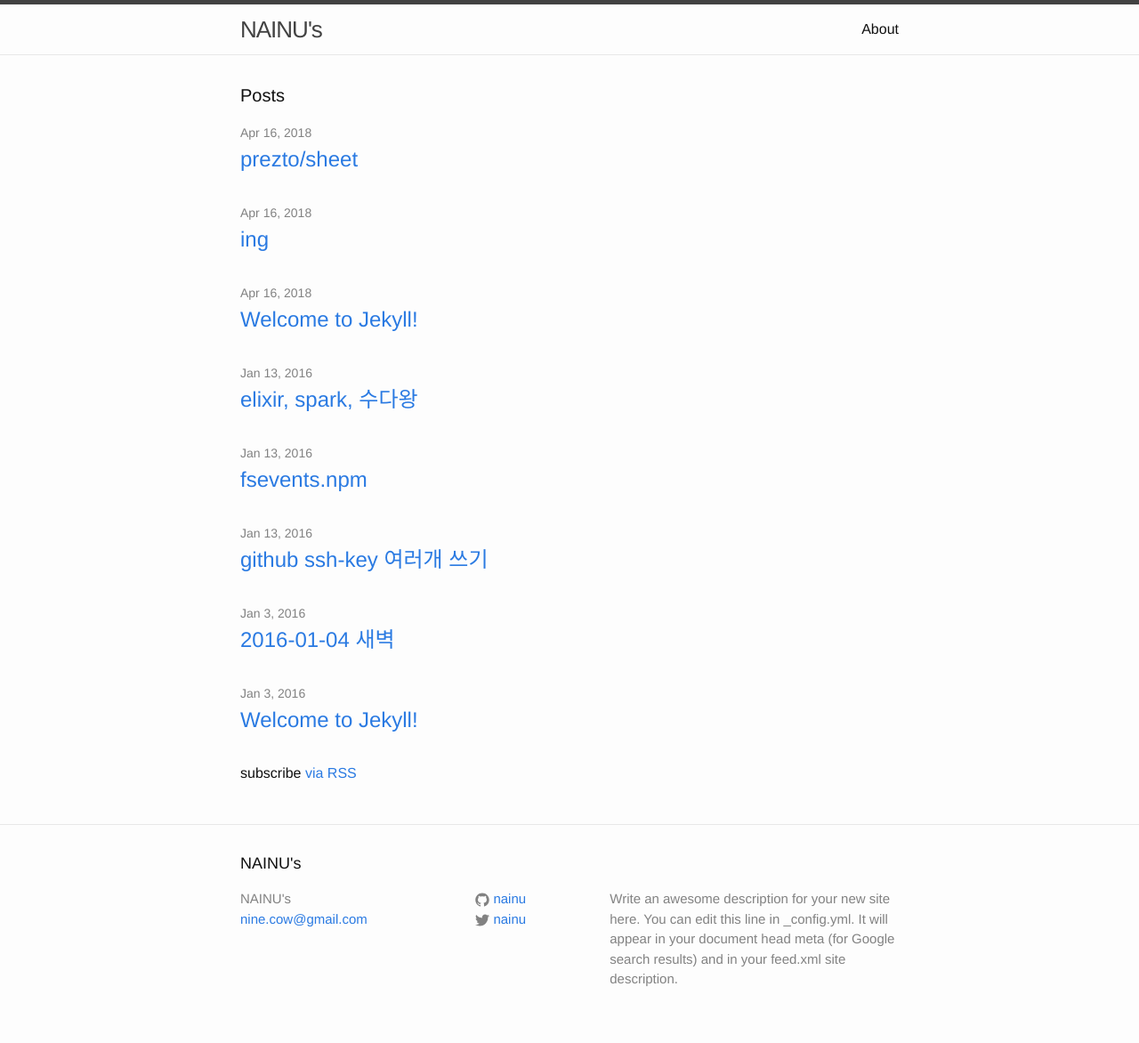
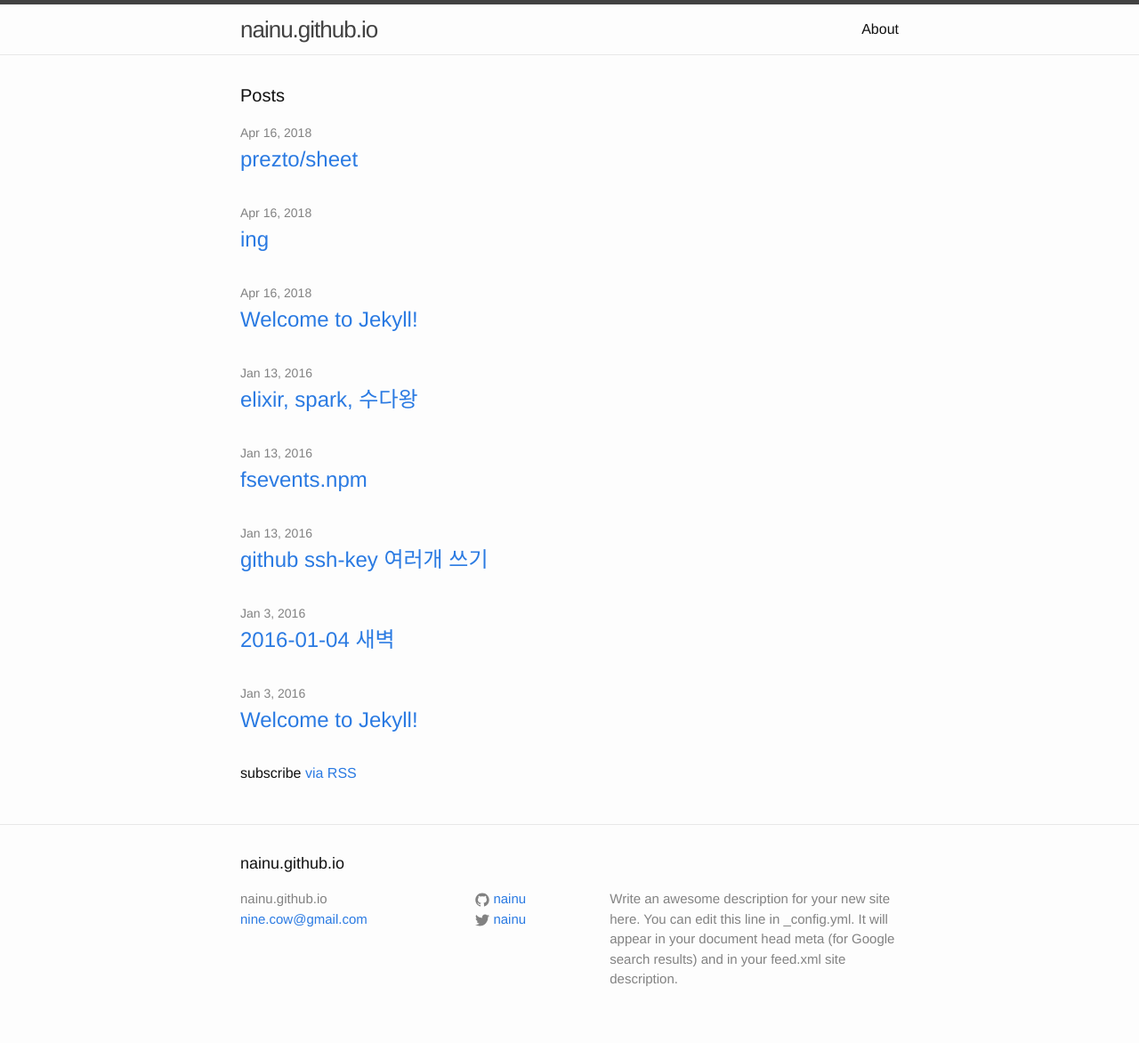
Before and after one commit to nainu/nainu.github.io, a Jekyll site: the page built from index.html, in a window 1280 px wide. Shown: the whole page at 89% size. Built offline with Jekyll 4.4.1, drawn with Linux system fonts in a browser that asks for light colours.

Commit message:
renamed title

```diff
--- a/_config.yml
+++ b/_config.yml
@@ -6,7 +6,7 @@
 # 'jekyll serve'. If you change this file, please restart the server process.
 
 # Site settings
-title: "NAINU's"
+title: "nainu.github.io"
 email: nine.cow@gmail.com
 description: > # this means to ignore newlines until "baseurl:"
   Write an awesome description for your new site here. You can edit this
```
